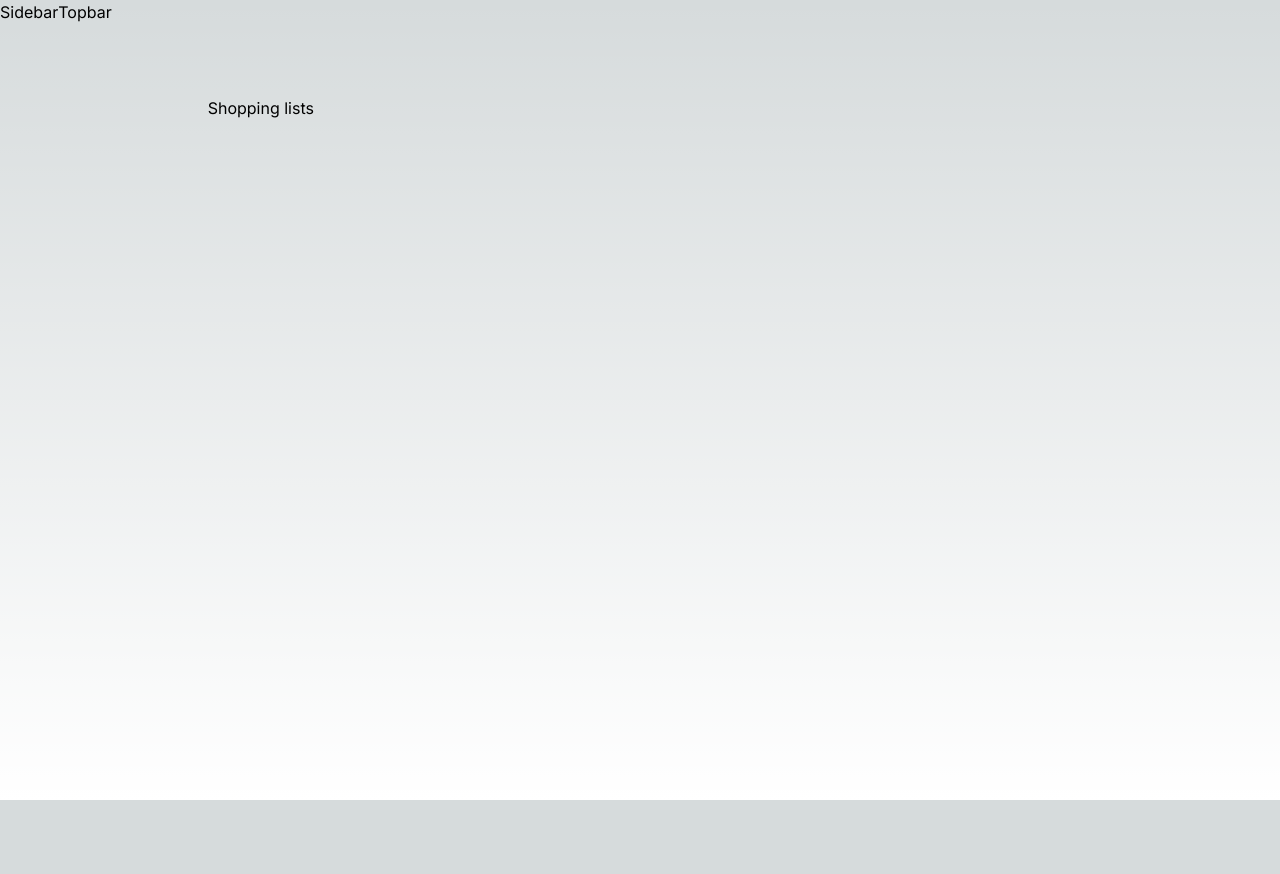
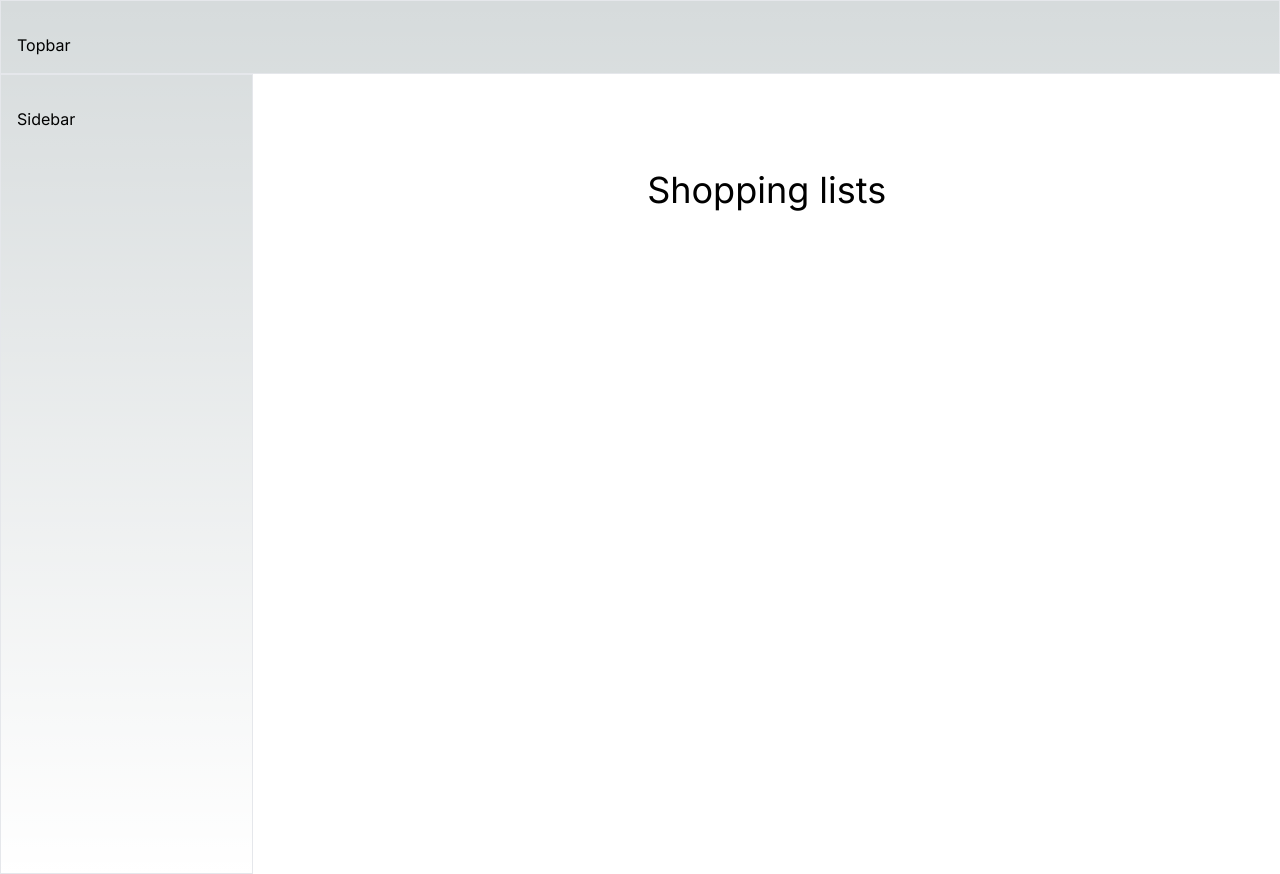
Before and after one commit to dejan966/shoppingLists, a Next.js app: page / in a window 1280 px wide. Before the commit the page ends 800 px from the top, so only its background shows below. Built offline with nearby package versions, Linux system fonts and the light colour scheme.

Commit message:
Sidebar and topbar component positioned

```diff
--- a/package.json
+++ b/package.json
@@ -12,6 +12,8 @@
     "check-types": "tsc --pretty --noEmit"
   },
   "dependencies": {
+    "flowbite": "^2.3.0",
+    "flowbite-react": "^0.7.2",
     "next": "14.1.0",
     "react": "^18",
     "react-dom": "^18"
--- a/src/app/layout.tsx
+++ b/src/app/layout.tsx
@@ -19,10 +19,12 @@ export default function RootLayout({
   return (
     <html lang="en">
       <body className={inter.className}>
-        <div className="flex">
-          <Sidebar />
+        <div>
           <Topbar />
-          {children}
+          <div className="flex">
+            <Sidebar />
+            {children}
+          </div>
         </div>
       </body>
     </html>
--- a/src/app/page.tsx
+++ b/src/app/page.tsx
@@ -1,7 +1,7 @@
 export default function Home() {
   return (
-    <main className="flex min-h-screen flex-col items-center justify-between p-24">
-      <div>Shopping lists</div>
-    </main>
+    <h1 className="flex justify-center text-4xl w-full min-h-screen bg-white p-24">
+      Shopping lists
+    </h1>
   )
 }
--- a/src/components/ui/Sidebar.tsx
+++ b/src/components/ui/Sidebar.tsx
@@ -1,7 +1,7 @@
 export default function Sidebar() {
   return (
-    <div>
-      <h1>Sidebar</h1>
+    <div className="h-screen w-80 px-4 pt-8 pb-4 flex justify-between flex-row border border-solid">
+      Sidebar
     </div>
   )
 }
--- a/src/components/ui/Topbar.tsx
+++ b/src/components/ui/Topbar.tsx
@@ -1,7 +1,7 @@
 export default function Topbar() {
   return (
-    <div>
+    <header className="px-4 pt-8 pb-4 border border-solid">
       <h1>Topbar</h1>
-    </div>
+    </header>
   )
 }
--- a/tailwind.config.ts
+++ b/tailwind.config.ts
@@ -1,20 +1,13 @@
-import type { Config } from "tailwindcss";
+import type { Config } from 'tailwindcss'
 
 const config: Config = {
   content: [
-    "./src/pages/**/*.{js,ts,jsx,tsx,mdx}",
-    "./src/components/**/*.{js,ts,jsx,tsx,mdx}",
-    "./src/app/**/*.{js,ts,jsx,tsx,mdx}",
+    './src/pages/**/*.{js,ts,jsx,tsx,mdx}',
+    './src/components/**/*.{js,ts,jsx,tsx,mdx}',
+    './src/app/**/*.{js,ts,jsx,tsx,mdx}',
+    './node_modules/flowbite/**/*.js',
   ],
-  theme: {
-    extend: {
-      backgroundImage: {
-        "gradient-radial": "radial-gradient(var(--tw-gradient-stops))",
-        "gradient-conic":
-          "conic-gradient(from 180deg at 50% 50%, var(--tw-gradient-stops))",
-      },
-    },
-  },
-  plugins: [],
-};
-export default config;
+  theme: {},
+  plugins: [require('flowbite/plugin')],
+}
+export default config
```
Also changed, not shown: 1 other file (tests, documents, lock files or other folders).
